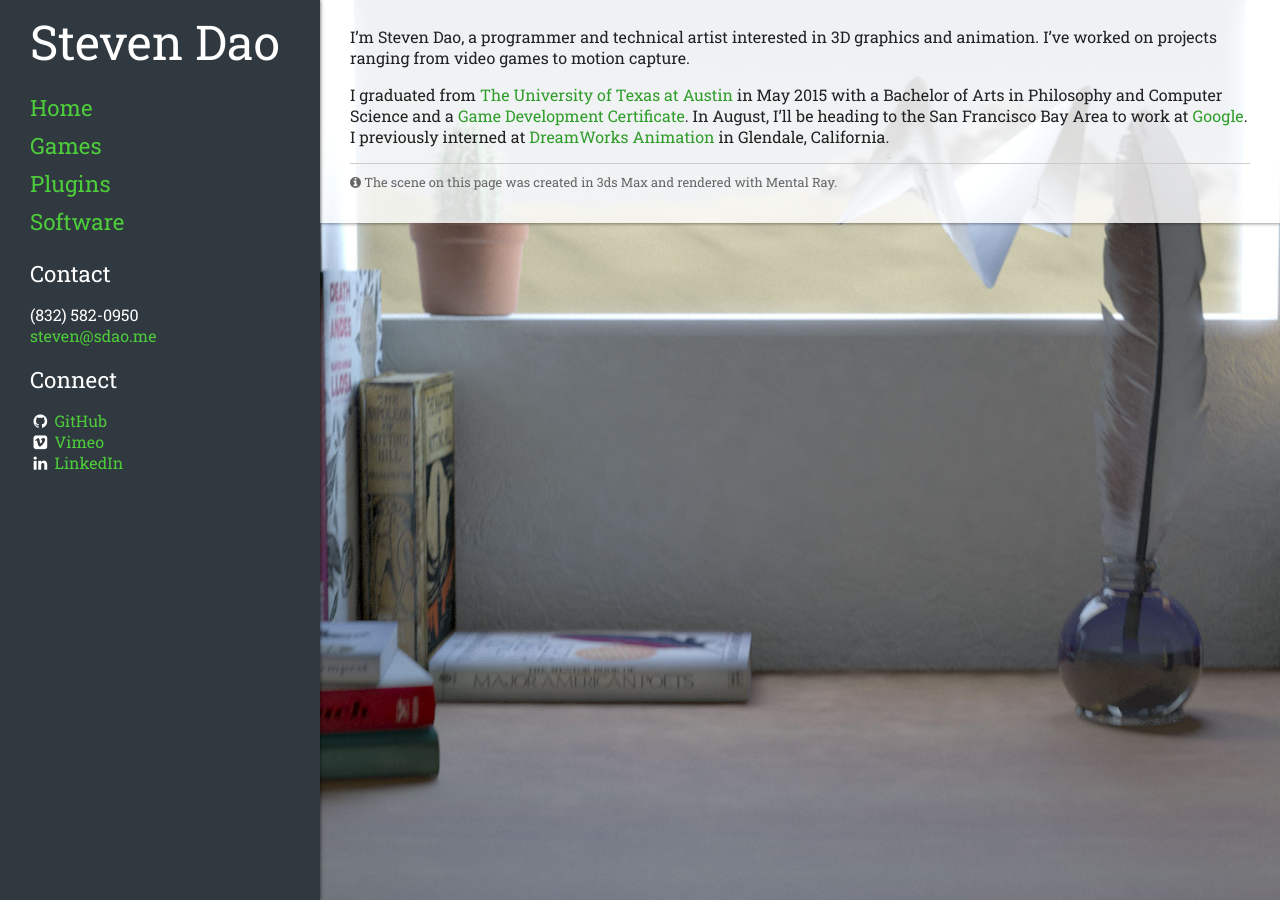
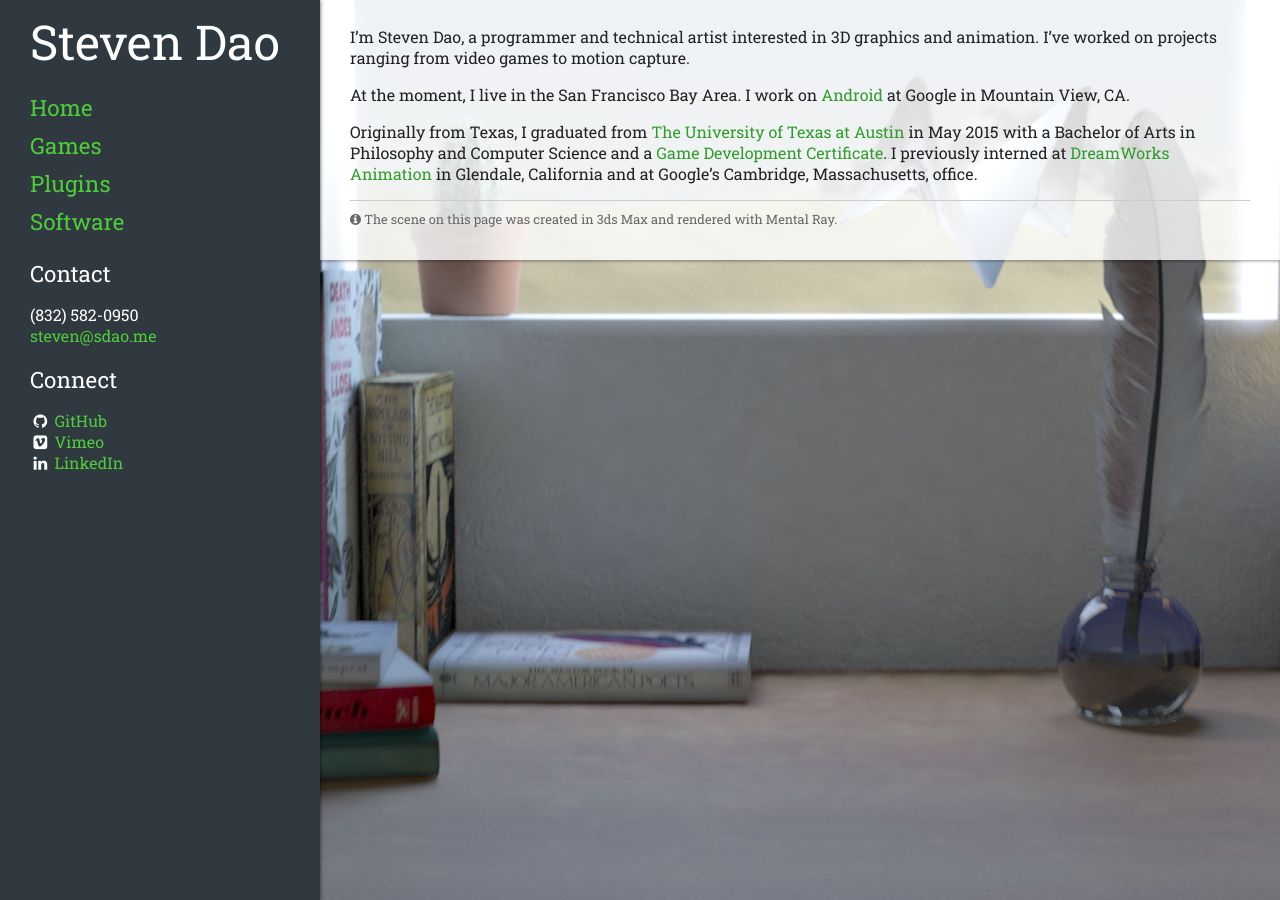
Before and after one commit to sdao/sdao.github.io, a Jekyll site: the page built from index.html, in a window 1280 px wide. Built offline with Jekyll 4.4.1, drawn with Linux system fonts in a browser that asks for light colours; nearby versions of some CDN libraries.

Commit message:
Update index.html

```diff
--- a/index.html
+++ b/index.html
@@ -6,7 +6,8 @@ title: Home
 
   <header>
     <p>I&rsquo;m Steven Dao, a programmer and technical artist interested in 3D graphics and animation. I&rsquo;ve worked on projects ranging from video games to motion capture.</p>
-    <p>I graduated from <a href="http://www.utexas.edu">The University of Texas at Austin</a> in May 2015 with a Bachelor of Arts in Philosophy and Computer Science and a <a href="http://gamedev.utexas.edu/">Game Development Certificate</a>. In August, I&rsquo;ll be heading to the San Francisco Bay Area to work at <a href="http://www.google.com/about/careers/locations/mountain-view/">Google</a>. I previously interned at <a href="http://www.dreamworksanimation.com/">DreamWorks Animation</a> in Glendale, California.</p>
+    <p>At the moment, I live in the San Francisco Bay Area. I work on <a href="http://android.com">Android</a> at Google in Mountain View, CA.</p>
+    <p>Originally from Texas, I graduated from <a href="http://www.utexas.edu">The University of Texas at Austin</a> in May 2015 with a Bachelor of Arts in Philosophy and Computer Science and a <a href="http://gamedev.utexas.edu/">Game Development Certificate</a>. I previously interned at <a href="http://www.dreamworksanimation.com/">DreamWorks Animation</a> in Glendale, California and at Google&rsquo;s Cambridge, Massachusetts, office.</p>
     <p class="credit"><i class="fa fa-info-circle"></i> The scene on this page was created in 3ds Max and rendered with Mental Ray.</p>
   </header>
 
```
